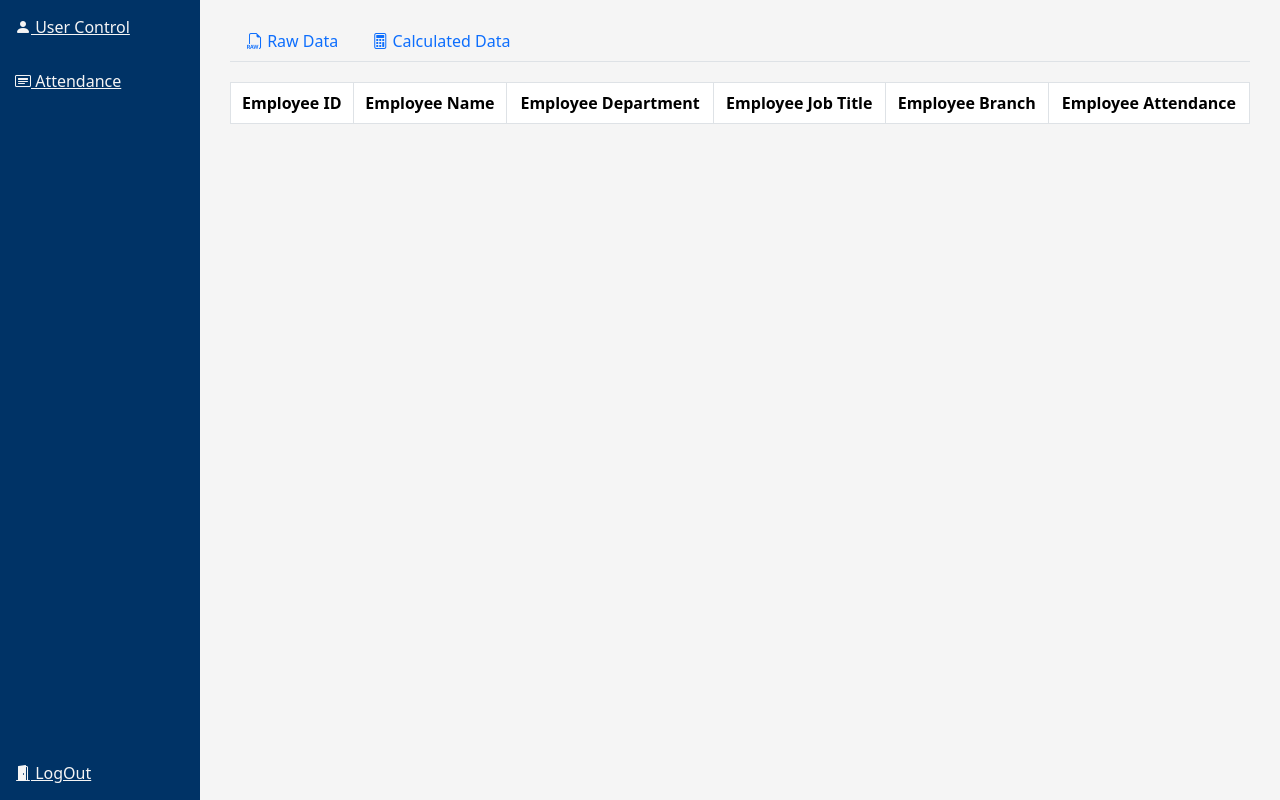
After one commit to ahmed-hussein-morgan/TimeSheet_Master, a Python web app: template app/tech/templates/attendance_raw.html in a window 1280 px wide. The commit adds this page. Run offline with Jinja, Linux system fonts and the light colour scheme; the template is opened without the code that fills it, so the values that code supplies are empty; some libraries are stand-ins or nearby versions.

Commit message:
update - raw_attendance frontend

```diff
--- /dev/null
+++ b/app/tech/templates/attendance_raw.html
@@ -0,0 +1,30 @@
+{% extends "tech_attendance_tab-bar.html" %}
+
+{% block content %}
+
+
+
+<div id="tech_tickets_table">
+    <table class="table table-striped table-bordered">
+        <thead>
+            <tr>
+                <th scope="col"> Employee ID </th>
+                <th scope="col"> Employee Name </th>
+                <th scope="col"> Employee Department </th>
+                <th scope="col"> Employee Job Title</th>
+                <th scope="col"> Employee Branch </th>
+                <th scope="col"> Employee Attendance </th>
+
+            </tr>
+        </thead>
+
+        <tbody>
+
+        </tbody>
+
+    </table>
+</div>
+
+
+
+{% endblock content %}
--- a/app/tech/templates/tech_attendance_tab-bar.html
+++ b/app/tech/templates/tech_attendance_tab-bar.html
@@ -4,9 +4,7 @@
 
 <div class="content" id="tabs-bar">
     <nav class="nav nav-tabs">
-        <a href="#" class="nav-item nav-link">
-            <i class="bi-plus-square"></i> Machines
-        </a>
+
 
         <a href="#" class="nav-item nav-link">
             <i class="bi bi-filetype-raw"></i> Raw Data
--- a/app/tech/templates/tech_machines.html
+++ b/app/tech/templates/tech_machines.html
@@ -24,7 +24,7 @@
                 <td> {{ machine.machine_ip }} </td>
                 <td>
                     <div class="form-check form-switch">
-                        <input class="form-check-input" type="checkbox" role="switch" id="flexSwitchCheckChecked" checked>
+                        <input class="form-check-input" type="checkbox" role="switch" id="flexSwitchCheckChecked" >
                       </div>
                 </td>
             </tr>
--- a/app/tech/templates/tech_nav-bar.html
+++ b/app/tech/templates/tech_nav-bar.html
@@ -6,7 +6,7 @@
 <div class="nav-bar">
     <ul>
         <li> <a class="bi bi-person-fill" href="{{ url_for('tech.tech_new_user') }}"> User Control </a> </li>
-        <li> <a class="bi bi-card-heading" href="{{ url_for('tech.tech_all_machines') }}"> Attendance </a> </li>
+        <li> <a class="bi bi-card-heading" href="{{ url_for('tech.tech_raw_data') }}"> Attendance </a> </li>
         <li> <a class="bi bi-door-open-fill fixed-bottom" href="#"> LogOut </a> </li>
     </ul>
 </div>
--- a/app/templates/base_layer.html
+++ b/app/templates/base_layer.html
@@ -3,10 +3,11 @@
 <head>
     <meta charset="UTF-8">
     <meta name="viewport" content="width=device-width, initial-scale=1.0">
-    <link rel="stylesheet" href="https://cdn.jsdelivr.net/npm/bootstrap@5.3.3/dist/css/bootstrap.min.css" rel="stylesheet" integrity="sha384-QWTKZyjpPEjISv5WaRU9OFeRpok6YctnYmDr5pNlyT2bRjXh0JMhjY6hW+ALEwIH" crossorigin="anonymous">
+    <link rel="stylesheet" href="https://cdn.jsdelivr.net/npm/bootstrap@latest/dist/css/bootstrap.min.css" rel="stylesheet" integrity="sha384-QWTKZyjpPEjISv5WaRU9OFeRpok6YctnYmDr5pNlyT2bRjXh0JMhjY6hW+ALEwIH" crossorigin="anonymous">
 
     <!-- Bootstrap Font Icon CSS -->
-    <link rel="stylesheet" href="https://cdn.jsdelivr.net/npm/bootstrap-icons@1.5.0/font/bootstrap-icons.css">
+    <link rel="stylesheet" href="https://cdn.jsdelivr.net/npm/bootstrap-icons@latest/font/bootstrap-icons.css">
+
 
 
     <!-- Link the base_layer to the main.css page to apply styles to all pages -->
```
Also changed, not shown: app/tech/views.py (+9 -4 lines).
